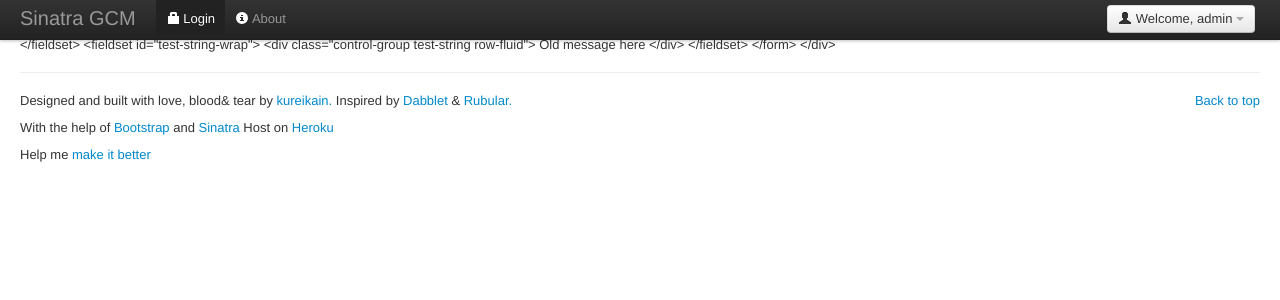
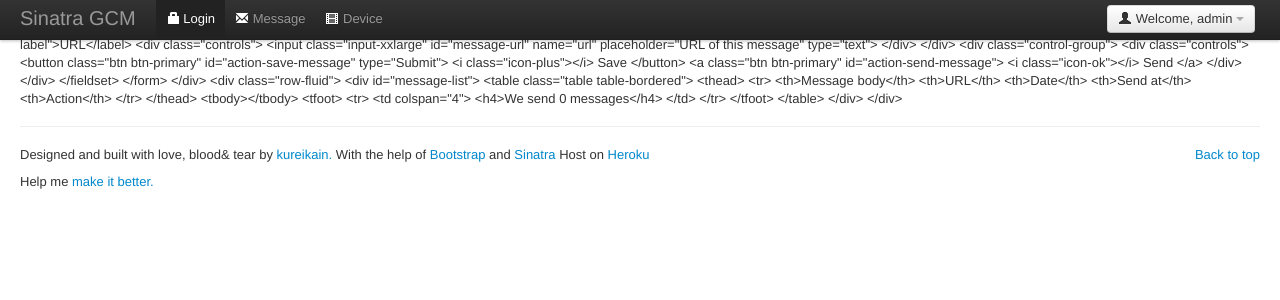
Before and after one commit to v9n/sinatra-gcm, a Sinatra app: page / in a window 1280 px wide. Shown: the top 300 px of the page. Run offline with Sinatra, Linux system fonts and the light colour scheme; data that the repository does not hold is empty; some libraries are stand-ins or nearby versions.

Commit message:
-Refactor UI - Message: add, remove, send - Device: register, remove

```diff
--- a/views/index.haml
+++ b/views/index.haml
@@ -1,16 +1,61 @@
 .row-fluid
-	%form#sigular-regex.well{:method => 'POST', :action => 'save'}
+	%form.well.form-horizontal{:method => 'POST', :action => '/message/save'}
 		%fieldset
-			%legend Message (JSON)
+			%legend Message
+
 			.control-group
-				%label Short describption of this regex
-				%input.span12{:type => 'text', :name => 'description', :id => 'description'}
 
-			.form-action
-				%a.btn.btn-primary#more-test
-					%i.icon-plus
-					Send
+				%label.control-label Body
+				.controls
+					%input.input-xxlarge{:type => 'text', :name => 'body', :id => 'mesage-body', :placeholder => 'Content of message to send'}
 
-		%fieldset#test-string-wrap
-			.control-group.test-string.row-fluid
-				Old message here
+			.control-group
+
+				%label.control-label URL
+				.controls
+					%input.input-xxlarge{:type => 'text', :name => 'url', :id => 'message-url', :placeholder => 'URL of this message'}
+
+			.control-group
+				.controls
+					%button.btn.btn-primary#action-save-message{:type => 'Submit'}
+						%i.icon-plus
+						Save
+					%a.btn.btn-primary#action-send-message
+						%i.icon-ok
+						Send
+
+
+.row-fluid
+	#message-list
+		%table.table.table-bordered
+			%thead
+				%tr
+					%th Message body
+					%th URL
+					%th Date
+					%th Send at
+					%th Action
+
+			%tbody
+			- messages.each do |m|
+				%tr
+					%td= m.body
+					%td
+						%a{:href => m.url}= m.url
+					%td= Time.at(m._id.to_s.slice(0,8).to_i(16)).strftime("%Y-%m-%d")
+					%td
+						- m.send_at.each do |t|
+							%span.label.label-inverse= Time.at(t).strftime("%Y-%m-%d %H:%M:%S")
+						%br
+					%td
+						.btn-group
+							%a.btn.btn-mini{:href => "message/send/#{m._id}"}
+								%i.icon-envelope
+
+							%a.btn.btn-danger.btn-mini{:href => "message/remove/#{m._id}"}
+								%i.icon-trash.icon-white
+
+			%tfoot
+				%tr
+					%td{:colspan => 4}
+						%h4= "We send #{messages.count} messages"
--- a/views/layout.haml
+++ b/views/layout.haml
@@ -29,10 +29,16 @@
 									%i.icon-white.icon-lock
 									Login
 							%li
-								%a#nav-about{:href => '/about'}
-									%i.icon-info-sign.icon-white
-									About
+								%a#nav-about{:href => '/'}
+									%i.icon-white.icon-envelope
+									Message
+							%li
+								%a#nav-about{:href => '/device'}
+									%i.icon-film.icon-white
+									Device
 		.container-fluid
+			- if !flash[:notice].nil?
+				.alert.alert-error= flash[:notice]
 			= yield
 
 
@@ -43,11 +49,6 @@
 			%p
 				Designed and built with love, blood&amp; tear by
 				%a{:href => 'http://axcoto.com'} kureikain.
-				Inspired by
-				%a{:href => 'http://dabblet.com'} Dabblet
-				&amp;
-				%a{:href => 'http://rubular.com'} Rubular.
-			%p
 				With the help of
 				%a{:href => 'http://twitter.github.com/bootstrap/'} Bootstrap
 				and
@@ -56,7 +57,7 @@
 				%a{:href => 'http://heroku.com'} Heroku
 			%p
 				Help me
-				%a{:href => 'https://github.com/kureikain/sigular'} make it better
+				%a{:href => 'https://github.com/kureikain/sinatra-gcm'} make it better.
 
 		%script{:src => "//ajax.googleapis.com/ajax/libs/jquery/1.7.2/jquery.min.js"}
 		%script{:src => "bootstrap/js/bootstrap.min.js"}
--- a/welcome.rb
+++ b/welcome.rb
@@ -10,6 +10,9 @@
 require 'rest-client'
 require 'mongo'
 require 'mongoid'
+require 'rack-flash'
+
+use Rack::Flash
 
 class String
   def scan2(regexp)
@@ -24,20 +27,22 @@
   end
 end
 
-class Device
-    include Mongoid::Document
+configure do
+  set :logging, :true
+  set :AUTHORIZE_KEY => 'AIzaSyAU1_3EdDZyKdo8oRY3vWdq3_B2iUblNGg'
 
-    field :reg_id, :type => String
+  # same as `set :option, true`
+  enable :option
+
+  # same as `set :option, false`
+  #disable :option
+
+  # you can also have dynamic settings with blocks
+  set(:css_dir) { File.join(views, 'css') }
+  enable :sessions
+
+  #Less.paths << settings.views
 end
-
-class Log
-  include Mongoid::Document
-
-    field :body, :type => String
-    field :query_string, :type => String
-    field :param, :type => String
-end
-
 
 Mongoid.configure do |config|
     if ENV['MONGOLAB_URI']
@@ -49,22 +54,32 @@
     end
 end
 
-configure do
-	set :logging, :true
-	set :AUTHORIZE_KEY => 'AIzaSyAU1_3EdDZyKdo8oRY3vWdq3_B2iUblNGg'
+class Device
+    include Mongoid::Document
 
-  # same as `set :option, true`
-  enable :option
+    field :reg_id, :type => String
+    field :os, :type => String, :default => 'android'
+end
 
-  # same as `set :option, false`
-  disable :option
+class Log
+  include Mongoid::Document
 
-  # you can also have dynamic settings with blocks
-  set(:css_dir) { File.join(views, 'css') }
-	enable :sessions
+    field :body, :type => 'String'
+    field :query_string, :type => 'String'
+    field :param, :type => 'String'
+    field :t, :type => String, :default => 'device'
+end
 
-  #Less.paths << settings.views
+
+class Message
+    include Mongoid::Document
+
+    field :body, :type => 'String'
+    field :url,  :type => 'String'
+    field :send_at, :type => Array, :default => []
 end
+
+
 
 helpers do
   include Rack::Utils
@@ -76,35 +91,67 @@
 end
 
 get '/' do
-	haml :index, :locals => {}
+  messages = Message.all
+  haml :index, :locals => {:messages => messages}
 end
 
-get '/css/:style.css' do
-	less params[:style].to_sym, :paths => ["public/css"], :layout => false
+get '/message/remove/:id' do |id|
+  Message.find(id).delete
+  flash[:notice] = "Message is removed!"
+  redirect '/'
 end
 
-get '/about' do
-  "@kureikain"
+post '/message/save' do
+  Log.new({body: request.body.read, query_string: request.query_string}).save
+
+  begin
+    message = Message.new({:body => params[:body], :url => params[:url]})
+    message.save
+    flash[:notice] = "Message saved!"
+  rescue
+    flash[:notice] = "Message cannot saved!"
+  end
+  redirect '/'
 end
 
-get '/pag' do
-  "sasasas"
+get '/message/send' do
+  Log.new({body: request.body.read, query_string: request.query_string}).save
+
+  message = Message.new({:body => params[:body], :url => params[:url]})
+  message.save
+  redirect "/message/send/#{message.id}"
 end
 
-get '/help' do
-  "@Help Page"
+get '/message/send/:id' do |id|
+  begin
+    m = Message.find(id)
+  rescue Mongoid::Errors::DocumentNotFound
+    flash[:notice] = "Invalid message to send"
+    redirect '/'
+  end
+
+  post_args = {
+    :registration_ids => ["APA91bE6qtP5G46xx1UIlNkocQaRpbsWt29fAldQQw8WOTvXg29-cc5q4kizOvbRsCcDobEk3vv681f545VB4PtL6lDvaME_sZs-rcD0YSyW7Q9hO5euMBEBeO0D6JidtV1R7gHvUvcrUjeslZmKzKsIKKE0-Z9bAg"],
+    :data => {
+      :msg    => m.body,
+      :url => m.url
+    }
+  }
+  resp = RestClient.post 'https://android.googleapis.com/gcm/send', post_args.to_json, :Authorization => 'key=' + settings.AUTHORIZE_KEY, :content_type => :json, :accept => :json
+  puts resp.inspect
+  Log.new({:body => resp.inspect, :t => 'Message Sending'})
+
+  m.send_at = [] if m.send_at.nil?
+  m.send_at.push Time.now.to_i
+  m.save
+  puts m.inspect
+  flash[:notice] = "Message is sent to Google GCM Server."
+  redirect '/'
 end
 
-def client
-  OAuth2::Client.new(settings.CLIENT_ID, settings.CLIENT_SECRET,
-                     :ssl => {:ca_file => '/etc/ssl/ca-bundle.pem'},
-                     :site => 'https://api.github.com',
-                     :authorize_url => 'https://github.com/login/oauth/authorize',
-                     :token_url => 'https://github.com/login/oauth/access_token')
-end
+get '/send_message' do
+  Log.new({body: request.body.read, query_string: request.query_string}).save
 
-
-get '/send_message' do
   post_args = {
     :registration_ids => ["APA91bE6qtP5G46xx1UIlNkocQaRpbsWt29fAldQQw8WOTvXg29-cc5q4kizOvbRsCcDobEk3vv681f545VB4PtL6lDvaME_sZs-rcD0YSyW7Q9hO5euMBEBeO0D6JidtV1R7gHvUvcrUjeslZmKzKsIKKE0-Z9bAg"],
     :data => {
@@ -116,8 +163,11 @@
   resp.inspect
 end
 
+get '/device' do
+  devices = Device.all
+  haml :device, :locals => {:devices => devices}
+end
 
-# Handling device registration. Storing registrationId into a mongo db. Check if existed before inserting.
 get '/register/:id' do |id|
   Log.new({body: request.body.read, query_string: request.query_string}).save
 
@@ -133,13 +183,31 @@
 
 post '/register' do
   Log.new({param: params, body: request.body.read, query_string: request.query_string}).save
-
+  puts params.inspect
   #curl -X POST -H 'Content-Type:application/json' -H 'Authorization:key=AIzaSyAU1_3EdDZyKdo8oRY3vWdq3_B2iUblNGg'  -d '{"registration_ids":["APA91bE6qtP5G46xx1UIlNkocQaRpbsWt29fAldQQw8WOTvXg29-cc5q4kizOvbRsCcDobEk3vv681f545VB4PtL6lDvaME_sZs-rcD0YSyW7Q9hO5euMBEBeO0D6JidtV1R7gHvUvcrUjeslZmKzKsIKKE0-Z9bAg"],"data":{"msg":"Welcome to iCeeNee","coupon":"iCeeNee"}}' https://android.googleapis.com/gcm/send
   if 0==Device.where(reg_id: params[:regId]).count
-    device = Device.new({:reg_id => params[:regId]})
+    device = Device.new({:reg_id => params[:regId], :os => params[:os].nil?? 'android':'ios'})
     device.save!
     "Saved"
   else
     "existed"
   end
 end
+
+get '/remove_device/:name' do |name|
+  Device.find(name).delete
+  flash[:notice] = "Device is removed!"
+  redirect '/'
+end
+
+get '/about' do
+  "@kureikain"
+end
+
+get '/help' do
+  "@Help Page"
+end
+
+get '/css/:style.css' do
+  less params[:style].to_sym, :paths => ["public/css"], :layout => false
+end
```
Also changed, not shown: views/device.haml (added, +26 -0 lines), Gemfile, Gemfile.lock.
